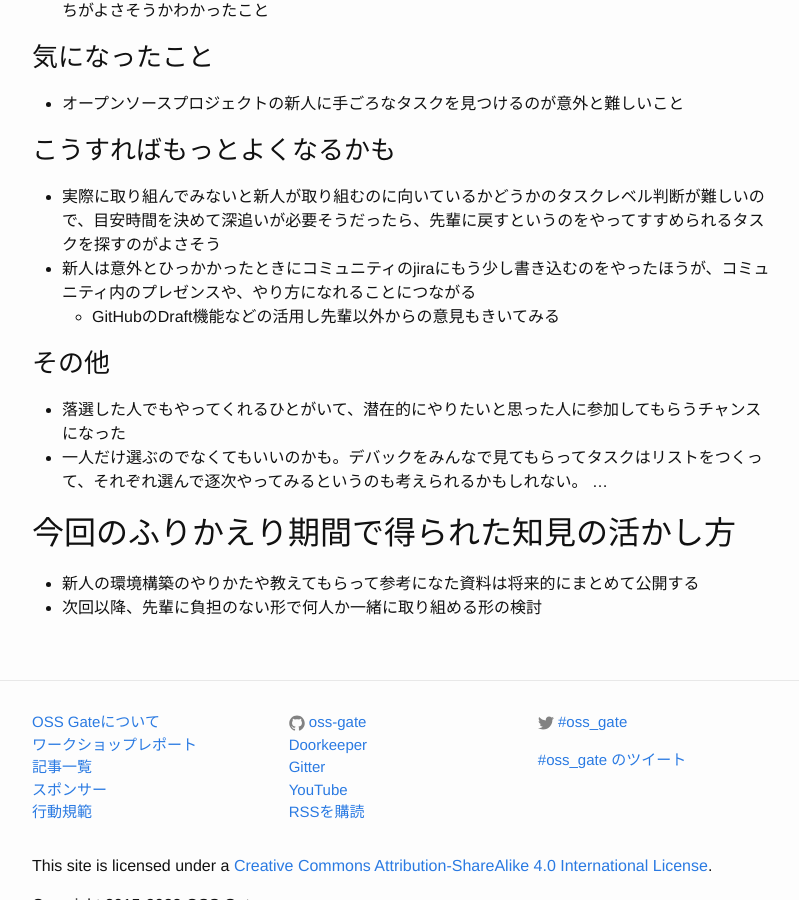
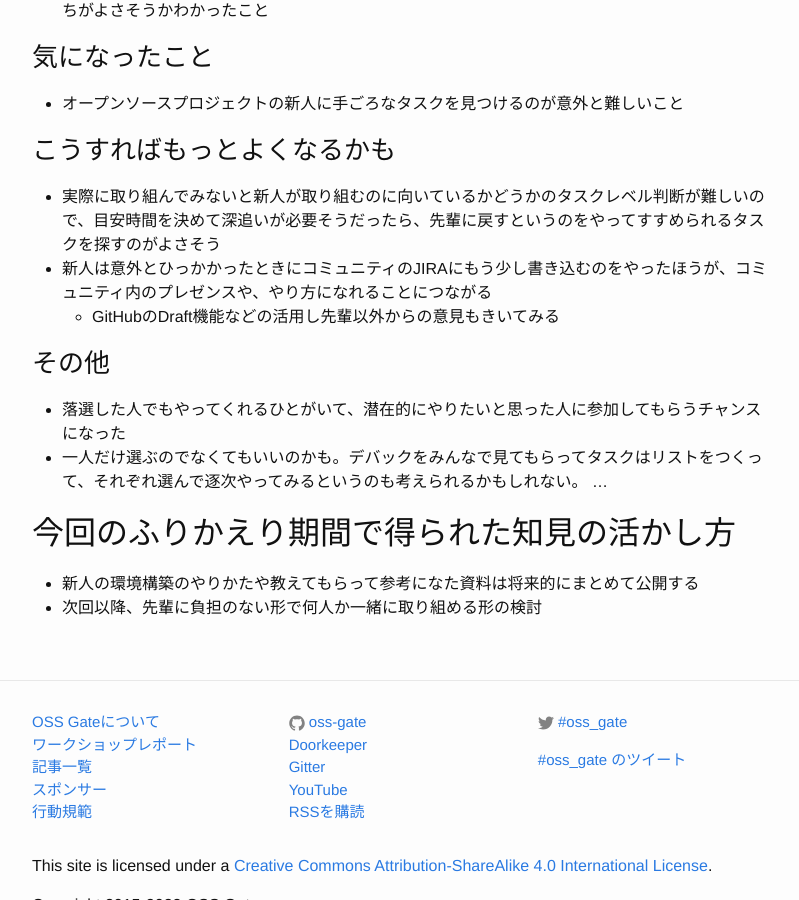
Before and after one commit to oss-gate/on-boarding, a Jekyll site: the page built from proposals/2022-03/nayuta-mariadb-server/2022-05-13-meeting.md, in a window 1280 px wide and 900 px high, scrolled down 1533 px. Shown: the whole window, without its empty margins (238-1037 px from the left). Built offline with Jekyll 4.4.1, drawn with Linux system fonts in a browser that asks for light colours; Markdown is read by kramdown in place of the engine named in the settings; comment, search, counter and statistics services are not loaded.

```diff
--- a/proposals/2022-03/nayuta-mariadb-server/2022-05-13-meeting.md
+++ b/proposals/2022-03/nayuta-mariadb-server/2022-05-13-meeting.md
@@ -55,7 +55,7 @@ title: ふりかえりミーティング - 2022-05-16
 
 ### こうすればもっとよくなるかも
 * 実際に取り組んでみないと新人が取り組むのに向いているかどうかのタスクレベル判断が難しいので、目安時間を決めて深追いが必要そうだったら、先輩に戻すというのをやってすすめられるタスクを探すのがよさそう
-* 新人は意外とひっかかったときにコミュニティのjiraにもう少し書き込むのをやったほうが、コミュニティ内のプレゼンスや、やり方になれることにつながる
+* 新人は意外とひっかかったときにコミュニティのJIRAにもう少し書き込むのをやったほうが、コミュニティ内のプレゼンスや、やり方になれることにつながる
   * GitHubのDraft機能などの活用し先輩以外からの意見もきいてみる
 
 
```
